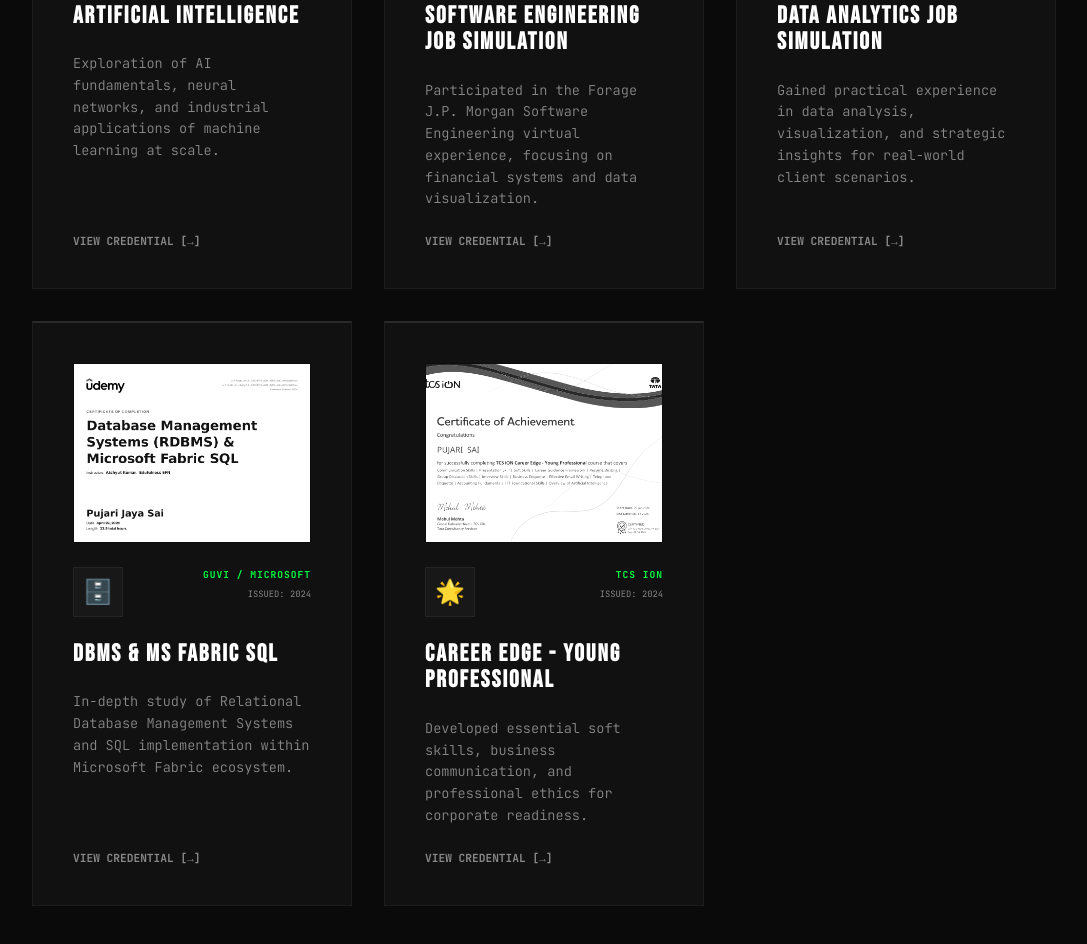
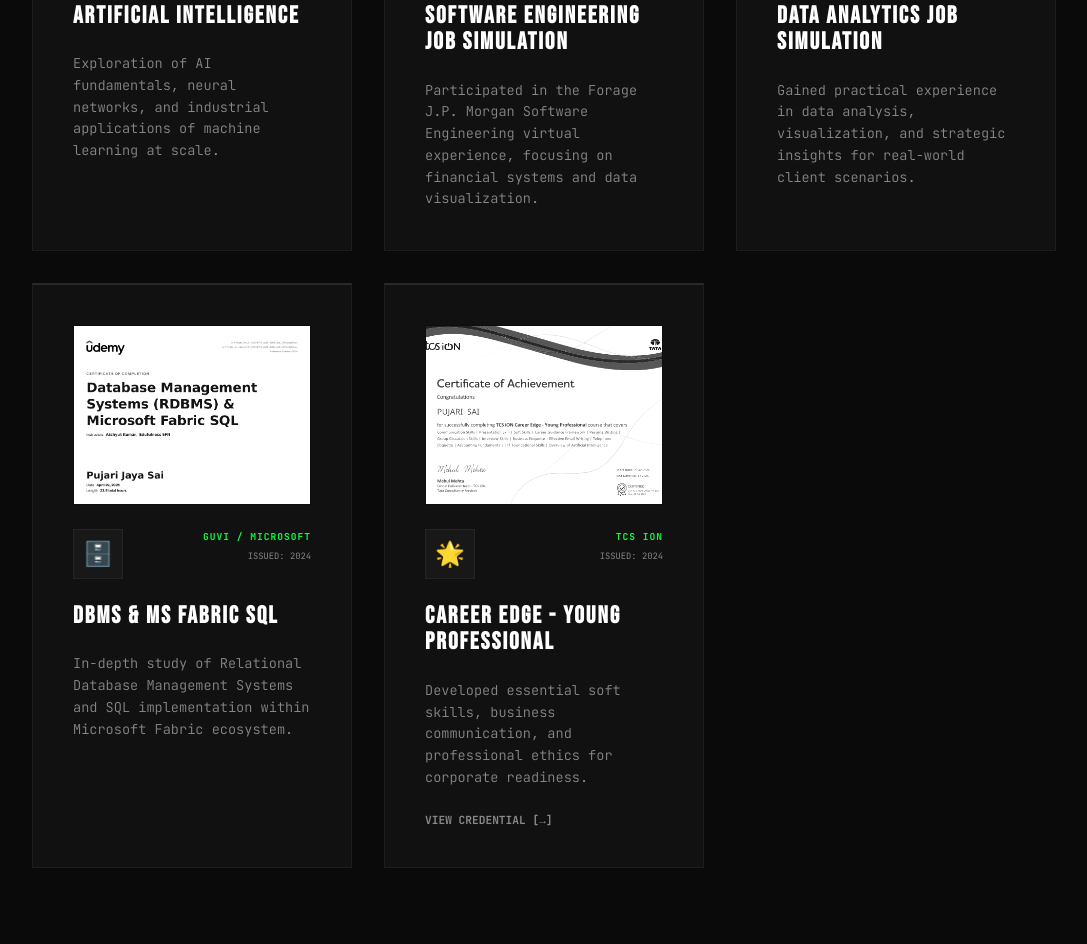
Before and after one commit to PUJARIJAYASAI/JAYASAI_PORTFOILO, a website built with Vite: page index.html in a window 1280 px wide. Shown: the part 3837-4781 px from the top of the page, without its empty margins (96-1183 px from the left). Built offline with nearby package versions, Linux system fonts and the light colour scheme; a web font is replaced by a local one.

Commit message:
style: Remove redundant 'View Credential' buttons from certification cards

```diff
--- a/index.html
+++ b/index.html
@@ -332,7 +332,7 @@
                     </div>
                     <h3 class="cert-title">ARTIFICIAL INTELLIGENCE</h3>
                     <p class="cert-desc">Exploration of AI fundamentals, neural networks, and industrial applications of machine learning at scale.</p>
-                    <button class="cert-verify view-trigger">VIEW CREDENTIAL [→]</button>
+
                 </div>
 
                 <!-- 2. J.P. MORGAN -->
@@ -350,7 +350,7 @@
                     </div>
                     <h3 class="cert-title">SOFTWARE ENGINEERING JOB SIMULATION</h3>
                     <p class="cert-desc">Participated in the Forage J.P. Morgan Software Engineering virtual experience, focusing on financial systems and data visualization.</p>
-                    <button class="cert-verify view-trigger">VIEW CREDENTIAL [→]</button>
+
                 </div>
 
                 <!-- 3. DELOITTE DATA -->
@@ -368,7 +368,7 @@
                     </div>
                     <h3 class="cert-title">DATA ANALYTICS JOB SIMULATION</h3>
                     <p class="cert-desc">Gained practical experience in data analysis, visualization, and strategic insights for real-world client scenarios.</p>
-                    <button class="cert-verify view-trigger">VIEW CREDENTIAL [→]</button>
+
                 </div>
 
                 <!-- 4. DBMS & MS FABRIC -->
@@ -386,7 +386,7 @@
                     </div>
                     <h3 class="cert-title">DBMS & MS FABRIC SQL</h3>
                     <p class="cert-desc">In-depth study of Relational Database Management Systems and SQL implementation within Microsoft Fabric ecosystem.</p>
-                    <button class="cert-verify view-trigger">VIEW CREDENTIAL [→]</button>
+
                 </div>
 
                 <!-- 5. TCS ION -->
```
